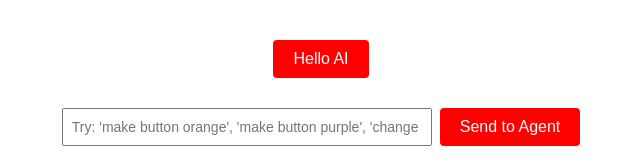
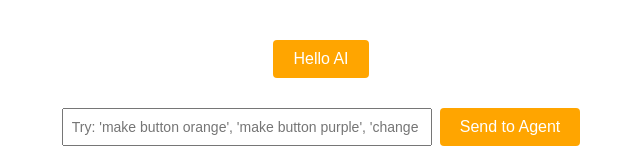
Before and after one commit to Arushi1088/coder, a plain HTML site: page index.html in a window 1280 px wide. Shown: the whole page, without its empty margins (319-959 px from the left). Drawn offline with Linux system fonts and the light colour scheme.

Commit message:
Agent: make the button orange

```diff
--- a/index.html
+++ b/index.html
@@ -6,7 +6,7 @@
   <title>Agent-Driven Button Fixer</title>
   <style>
     .blue-button {
-      background-color: #FF0000;
+      background-color: #FFA500;
       color: #FFF;
       border: none;
       padding: 10px 20px;
```
